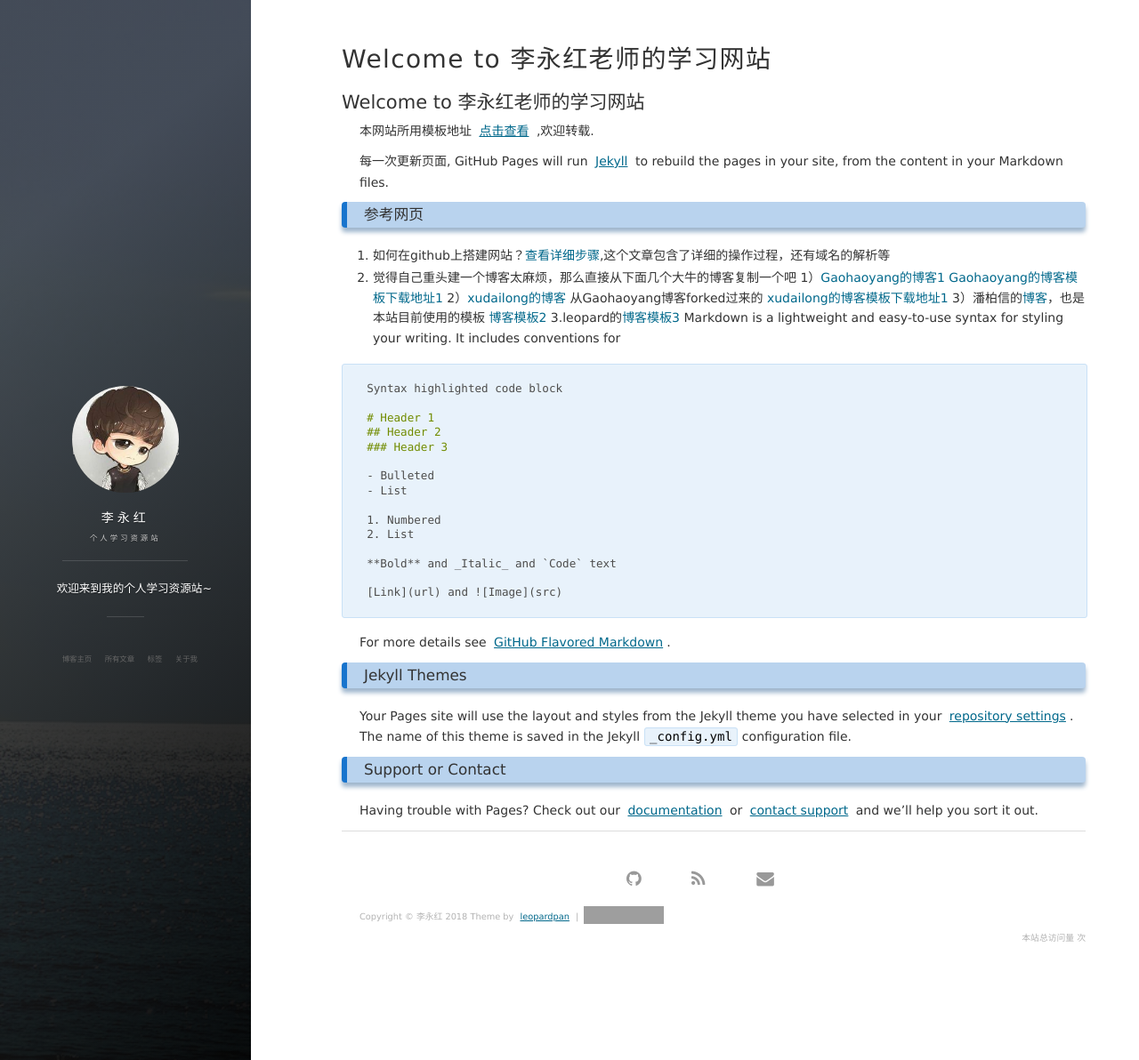
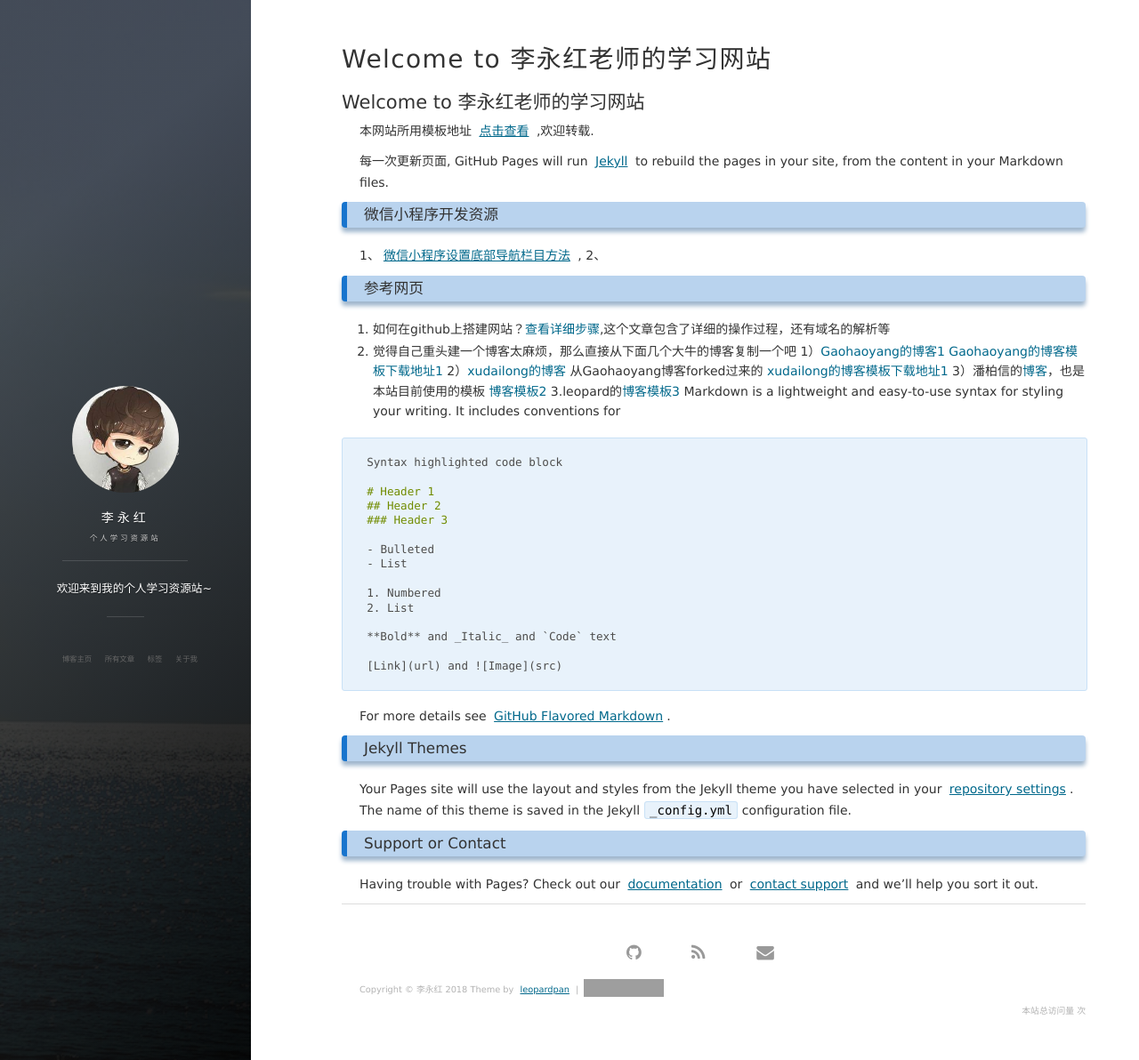
Before and after one commit to cuteftp/cuteftp.github.io, a Jekyll site: the page built from index.md, in a window 1280 px wide and 1192 px high. Shown: the whole window at 89% size. Built offline with Jekyll 4.4.1, drawn with Linux system fonts in a browser that asks for light colours; nearby versions of some CDN libraries; our own code applies the rules of GitHub Pages for plain Markdown files; the list of posts is cut into pages by our own code; comment, search, counter and statistics services are not loaded; grey boxes are pictures that could not be loaded.

Commit message:
Update index.md

```diff
--- a/index.md
+++ b/index.md
@@ -3,6 +3,9 @@
 本网站所用模板地址 [点击查看](https://github.com/cuteftp/cuteftp.github.io/){:target="_blank"} ,欢迎转载.
 
 每一次更新页面, GitHub Pages will run [Jekyll](https://jekyllrb.com/) to rebuild the pages in your site, from the content in your Markdown files.
+### 微信小程序开发资源
+1、[微信小程序设置底部导航栏目方法](https://blog.csdn.net/u012118993/article/details/52943783){:target="_blank"} ,
+2、
 
 ### 参考网页
 
```
